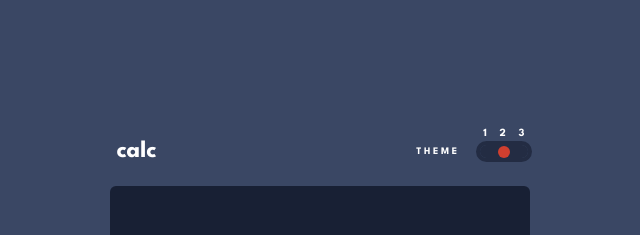
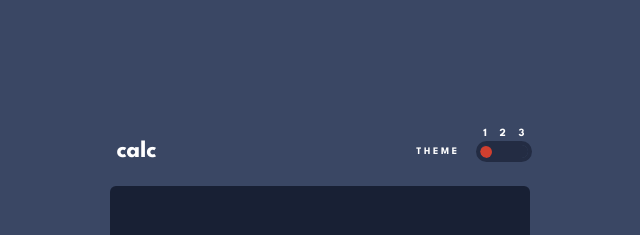
Before and after one commit to Federico-Baez/Calculator-App-React, a React (Vite) app in the folder calculator-app/: page / in a window 1280 px wide. Shown: the top 235 px of the page, without its empty margins (320-960 px from the left). Built offline with nearby package versions, Linux system fonts and the light colour scheme.

Commit message:
FIX: theme slider bug

```diff
--- a/calculator-app/src/App.jsx
+++ b/calculator-app/src/App.jsx
@@ -6,7 +6,7 @@ import CalcContainter from './components/containers/calcContainter';
 import './styles/calculator-Themes.scss';
 
 function App() {
-  const [theme, setTheme] = useState("theme-1");
+  const [theme, setTheme] = useState("1");
 
 
   useEffect(() => {
--- a/calculator-app/src/components/containers/calcContainter.jsx
+++ b/calculator-app/src/components/containers/calcContainter.jsx
@@ -39,7 +39,7 @@ const CalcContainter = ({ handleThemeChange, theme }) => {
     const divide = (num1, num2) => {
         if (typeof num1 === "number" && typeof num2 === "number") {
             if (num2 != 0) {
-                return setScreenText(Math.round((num1 / num2) * 100) / 100);
+                return setScreenText(((num1 / num2) * 100) / 100);
             } else {
                 setScreenText("Math ERROR 1");
                 setErrorFlag(true);
--- a/calculator-app/src/components/pure/calcHeader.jsx
+++ b/calculator-app/src/components/pure/calcHeader.jsx
@@ -1,8 +1,12 @@
-import React from 'react';
+import React, { useEffect } from 'react';
 import PropTypes from 'prop-types';
 
 
 const CalcHeader = ({ handleThemeChange, themeValue }) => {
+    useEffect(() => {
+        console.log(themeValue);
+    }, []);
+
     return (
         <div className='header-container'>
             <h1 className='title'>calc</h1>
```
